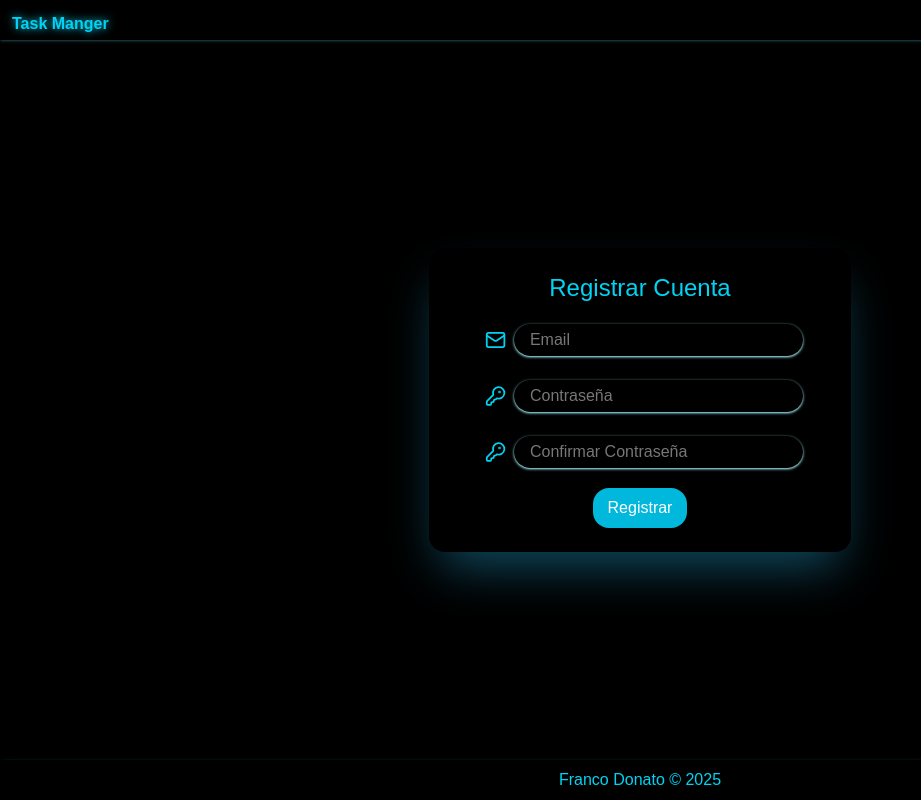
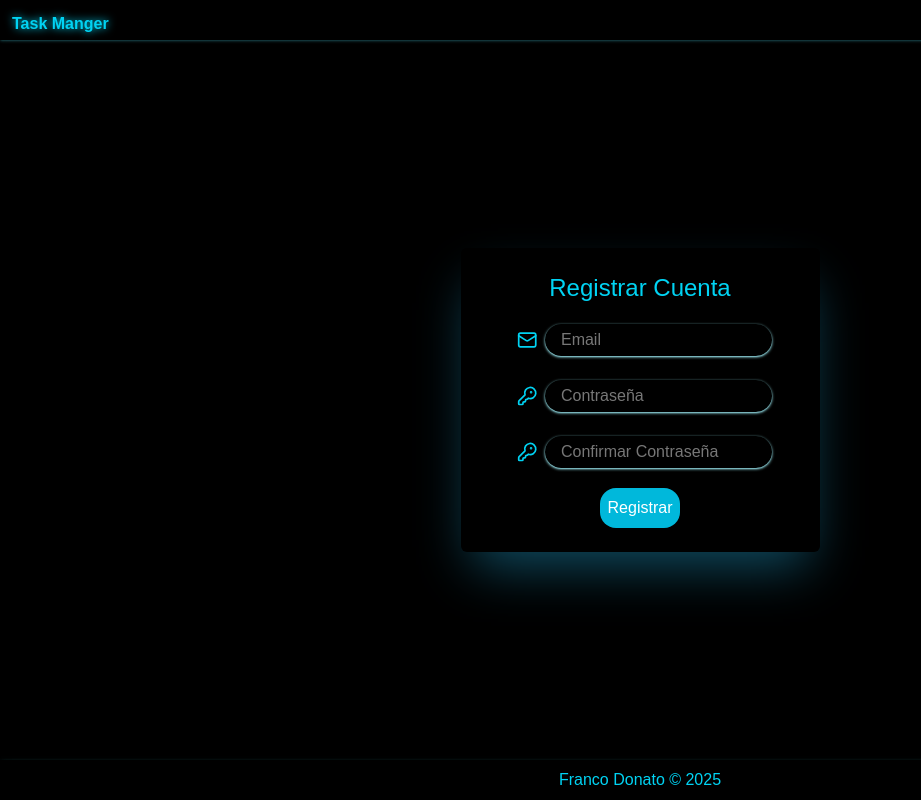
Before and after one commit to donatofranco/task-manager-front, a Next.js app: page /register in a window 1280 px wide. Shown: the whole page, without its empty margins (0-921 px from the left). Built offline with nearby package versions, Linux system fonts and the light colour scheme; no server answers.

Commit message:
Fix styles

```diff
--- a/src/app/login/page.tsx
+++ b/src/app/login/page.tsx
@@ -33,10 +33,10 @@ export default function LoginPage() {
   }
 
   return (
-    <main className="h-[90dvh] flex justify-center items-center text-center align-middle">
+    <main className="h-[90dvh] w-[100dvw] flex justify-center items-center text-center align-middle">
       <form
         onSubmit={handleSubmit}
-        className=" bg-black p-5 rounded-md shadow-2xl shadow-cyan-900 w-[33dvw]"
+        className=" bg-black p-5 rounded-md shadow-2xl shadow-cyan-900"
       >
         <h2 className="text-2xl mb-4 text-cyan-400">Iniciar Sesión</h2>
         {error && <p className="text-red-500 mb-2">{error}</p>}
@@ -68,7 +68,7 @@ export default function LoginPage() {
         <div className="flex justify-center items-center self-center align-middle mb-4">
           <button
             type="submit"
-            className="w-[30%] bg-cyan-500 text-white p-2 rounded-2xl
+            className="bg-cyan-500 text-white p-2 rounded-2xl
                     hover:bg-cyan-700 hover:shadow-md hover:shadow-cyan-900 hover:cursor-pointer"
           >
             Entrar
--- a/src/app/register/page.tsx
+++ b/src/app/register/page.tsx
@@ -41,10 +41,11 @@ export default function RegisterPage() {
   }
 
   return (
-    <div className="h-[90dvh] flex justify-center items-center text-center">
+    <main className="h-[90dvh] w-[100dvw] flex justify-center items-center align-middle self-center">
       <form
         onSubmit={handleSubmit}
-        className="bg-black p-6 rounded-2xl shadow-2xl shadow-cyan-900 w-[33dvw]"
+        className="flex flex-col self-center justify-center items-center bg-black p-6 rounded-md
+                   shadow-2xl shadow-cyan-900 text-center"
       >
         <h2 className="text-2xl mb-4 text-cyan-400">Registrar Cuenta</h2>
         {error && <p className="text-red-500 mb-2">{error}</p>}
@@ -88,11 +89,12 @@ export default function RegisterPage() {
         <button
           type="submit"
           disabled={loading}
-          className="w-[25%] bg-cyan-500 text-white p-2 rounded-2xl hover:bg-cyan-700 hover:shadow-md hover:shadow-cyan-900 hover:cursor-pointer"
+          className="bg-cyan-500 text-white p-2 rounded-2xl hover:bg-cyan-700
+                     hover:shadow-md hover:shadow-cyan-900 hover:cursor-pointer"
         >
           {loading ? 'Registrando...' : 'Registrar'}
         </button>
       </form>
-    </div>
+    </main>
   )
 }
```
